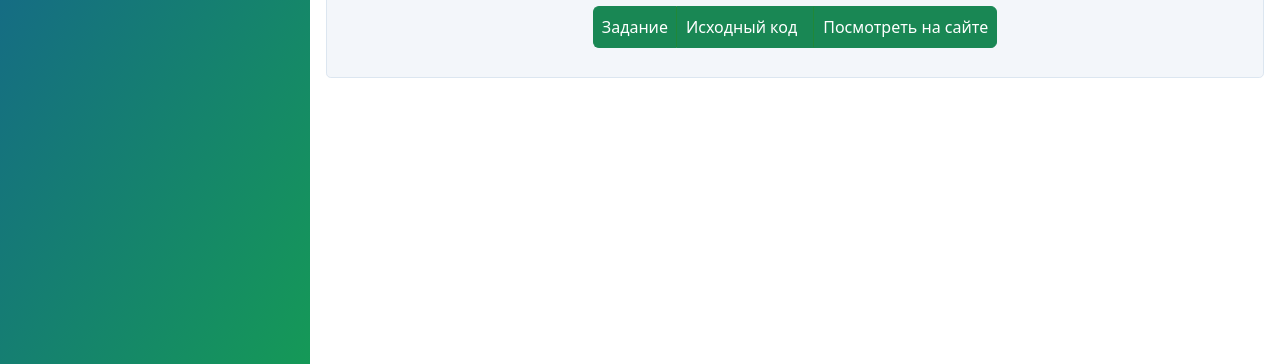
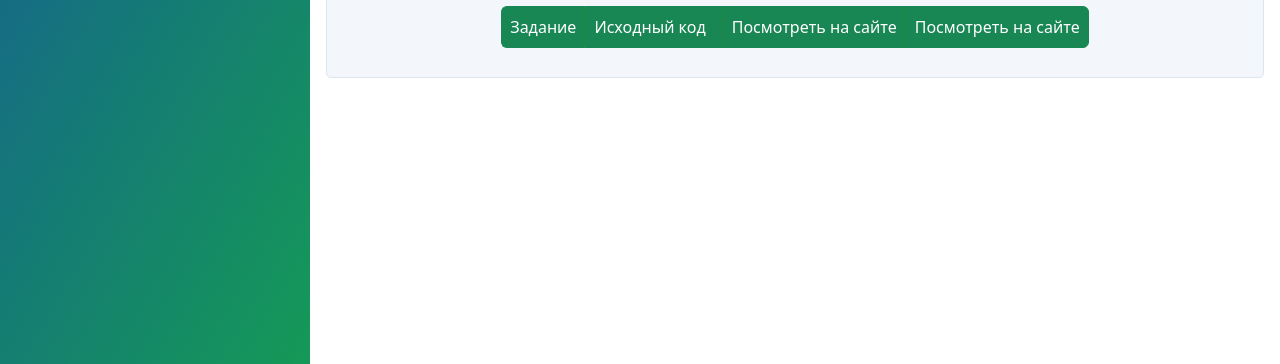
Before and after one commit to Adilya-Batyrbekova/Adilya-Batyrbekova.github.io, a plain HTML site: page index.html in a window 1280 px wide. Shown: the part 436-800 px from the top of the page. Drawn offline with nearby package versions, Linux system fonts and the light colour scheme.

Commit message:
обновление общей страницы

```diff
--- a/index.html
+++ b/index.html
@@ -79,6 +79,9 @@
                 <a href="LB_17_02_2024/17_02_2024.html" class="btn btn-success button">
                     Посмотреть на сайте
                 </a>
+                <a href="LB_26_02_2024/first.xml" class="btn btn-success button">
+                    Посмотреть на сайте
+                </a>
             </div>
         </div>
         <br>
```
